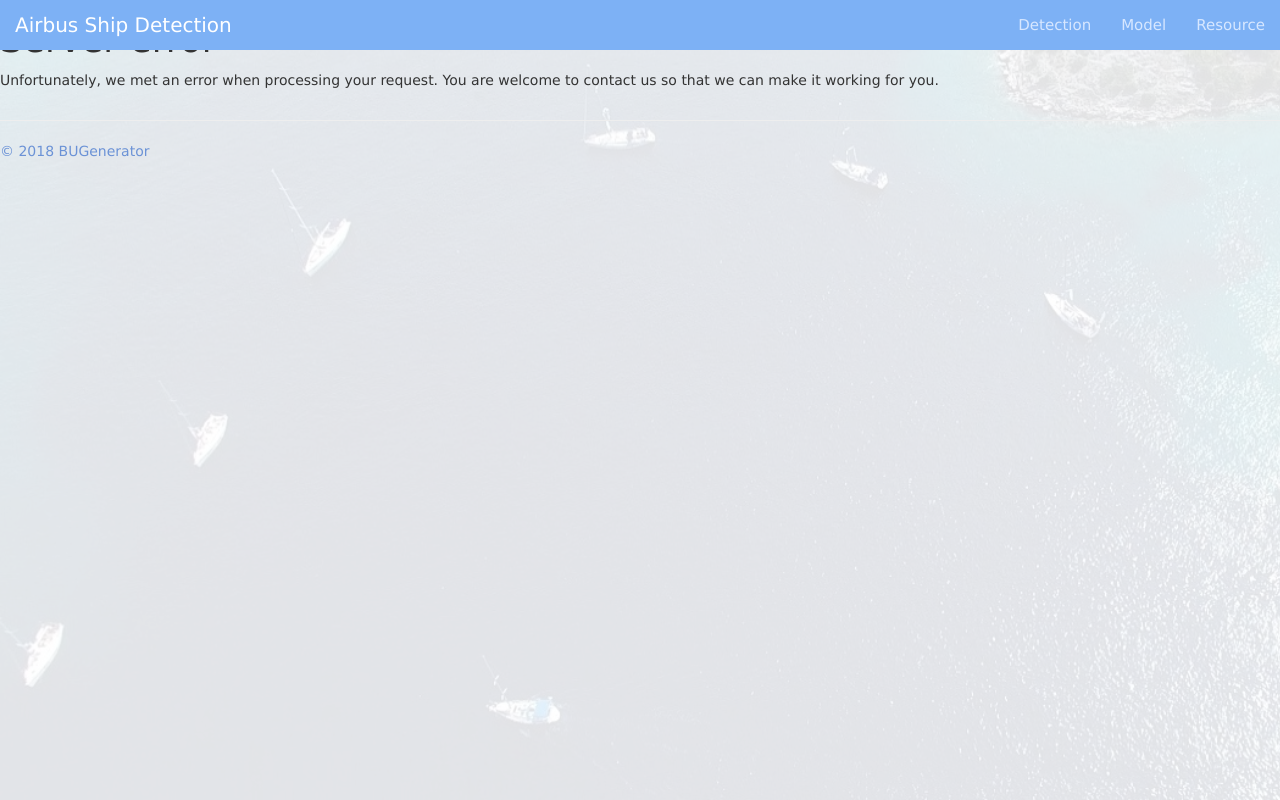
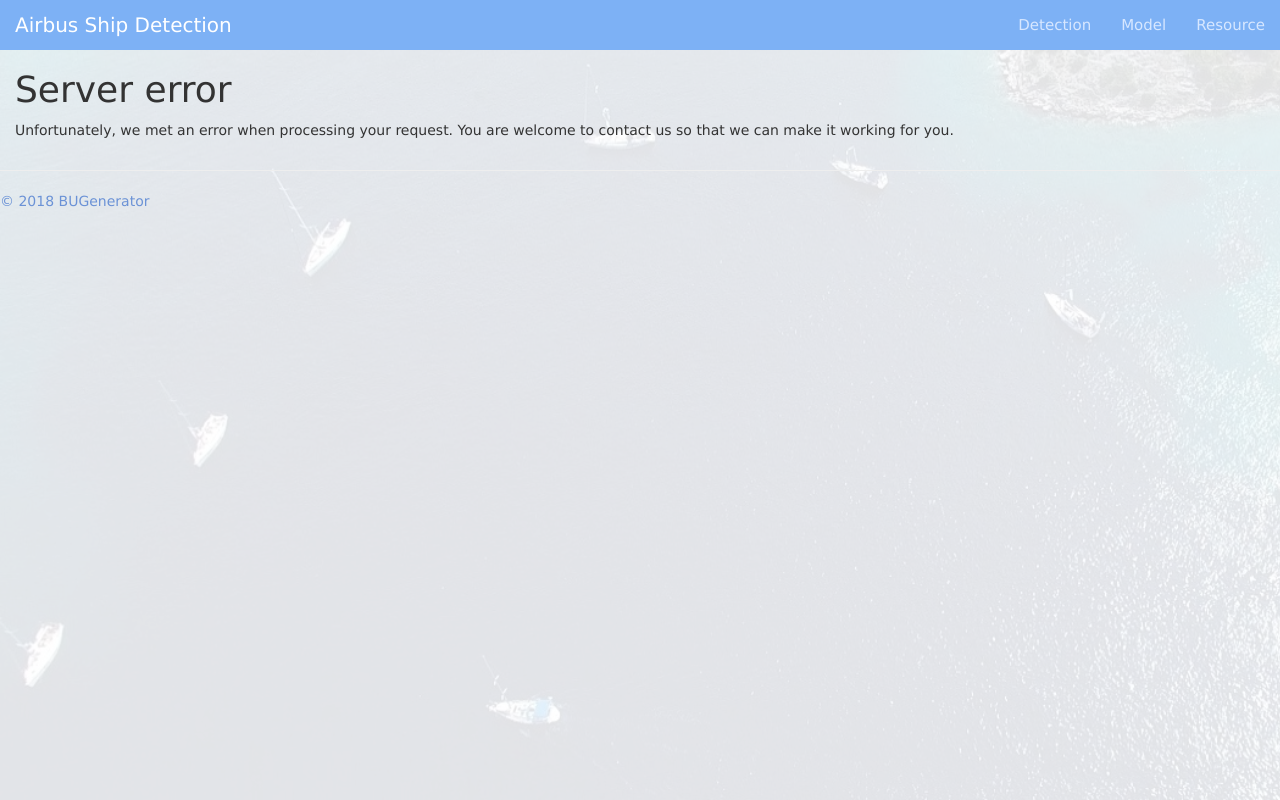
Before and after one commit to BUGenerator/Web, a Flask app: template templates/500.html in a window 1280 px wide. Run offline with Flask 2, Linux system fonts and the light colour scheme; the template is opened without the code that fills it, so the values that code supplies are empty; some libraries are stand-ins or nearby versions.

Commit message:
Fix 500 layout

```diff
--- a/templates/500.html
+++ b/templates/500.html
@@ -1,6 +1,8 @@
 {% extends "base.html" %}
 
 {% block content %}
+<div class="col-sm-12 col-md-12" style="padding-top: 50px;">
 <h1>Server error</h1>
 <p>Unfortunately, we met an error when processing your request. You are welcome to contact us so that we can make it working for you.</p>
+</div>
 {% endblock %}
```
